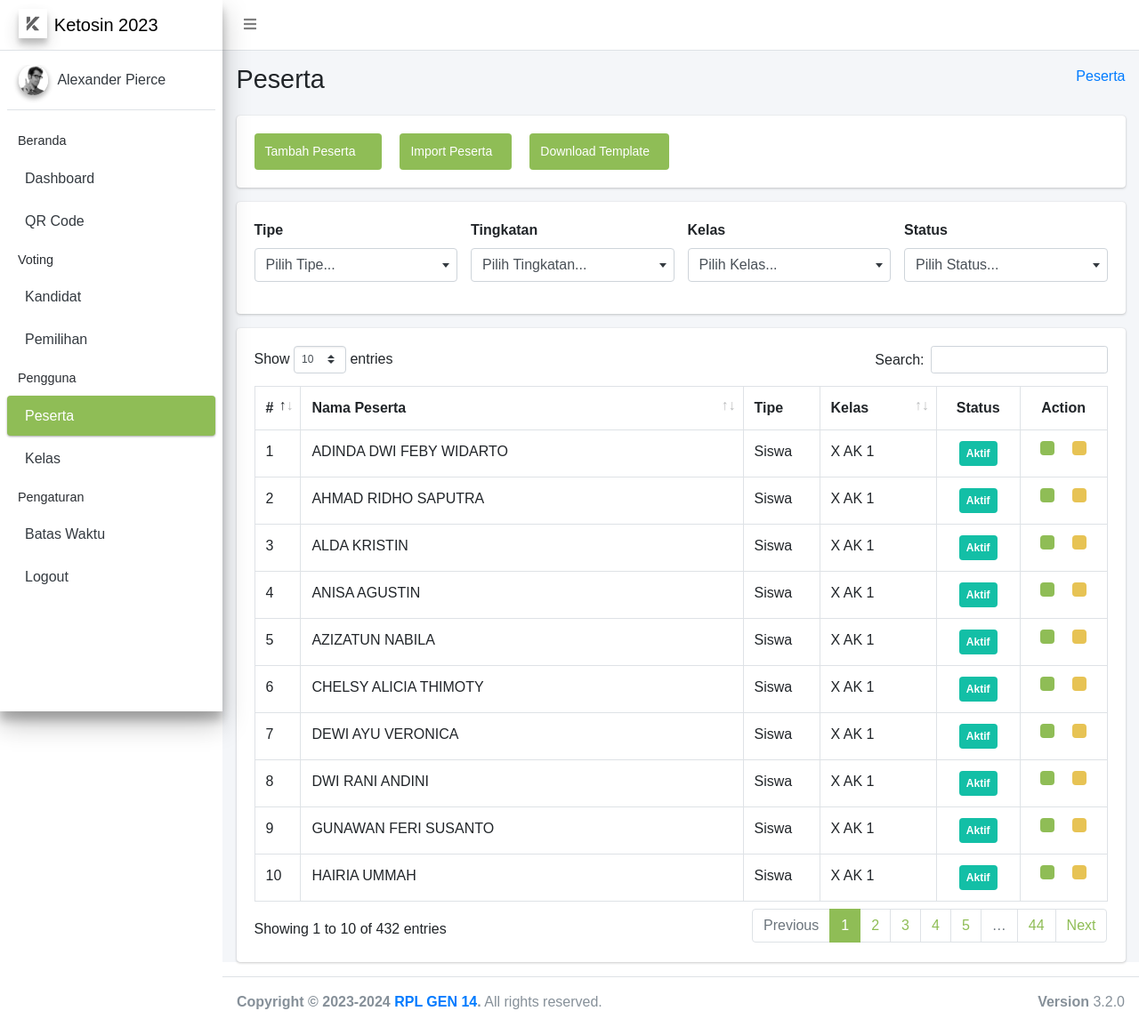
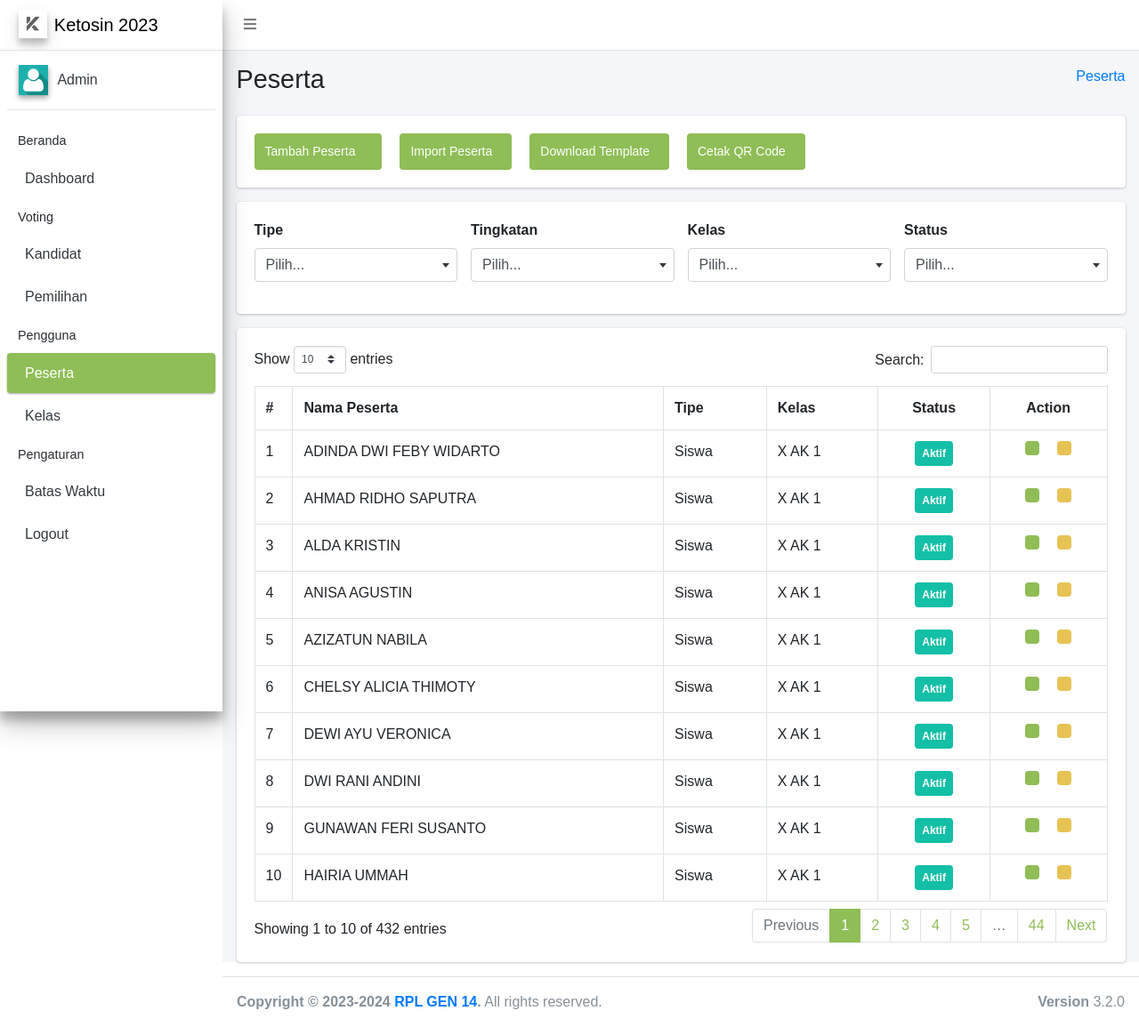
Before and after one commit to radhitiapratama/Ketosin-Web, a Laravel app: page /peserta in a window 1280 px wide. Shown: the whole page at 89% size. Run offline with Laravel 9, Linux system fonts and the light colour scheme; a user stored in the database is signed in; data comes from the database, SQL or seed files in the repository; some libraries are stand-ins or nearby versions; some web fonts are replaced.

Commit message:
Change Datatable to Server Side and move Cetak QR Code to Peserta views

```diff
--- a/app/Http/Controllers/PesertaController.php
+++ b/app/Http/Controllers/PesertaController.php
@@ -10,6 +10,8 @@ use Illuminate\Http\Request;
 use Illuminate\Support\Facades\DB;
 use Illuminate\Support\Facades\Validator;
 use Maatwebsite\Excel\Facades\Excel;
+use PDO;
+use Symfony\Component\CssSelector\XPath\Extension\FunctionExtension;
 
 class PesertaController extends Controller
 {
@@ -33,45 +35,84 @@ class PesertaController extends Controller
     public function index(Request $request)
     {
         if ($request->ajax()) {
-            $tipe = $request->tipe;
-            $tingkatan = $request->tingkatan;
-            $kelas = $request->kelas;
-            $status = $request->status;
+            $columnsSearch = ['p.nama_peserta'];
 
-            $sql_peserta = DB::table("peserta as p")
+            $table = DB::table('peserta as p');
+
+            if ($request->input("search.value")) {
+                $table->where(function ($q) use ($columnsSearch, $request) {
+                    foreach ($columnsSearch as $column) {
+                        $q->orWhere($column, 'like', '%' . $request->input("search.value") . "%");
+                    }
+                });
+            }
+
+            $sql_peserta = $table
                 ->select('p.*', 'k.nama_kelas')
                 ->join('kelas as k', 'k.id_kelas', '=', 'p.id_kelas');
 
-            if ($tipe != null) {
-                $sql_peserta->where("p.tipe", $tipe);
+            if ($request->tipe != null) {
+                $sql_peserta->where("p.tipe", $request->tipe);
             }
 
-            if ($tingkatan != null) {
-                $sql_peserta->where("p.tingkatan", $tingkatan);
+            if ($request->tingkatan != null) {
+                $sql_peserta->where("p.tingkatan", $request->tingkatan);
             }
 
-            if ($kelas != null) {
-                $sql_peserta->where("p.id_kelas", $kelas);
+            if ($request->kelas != null) {
+                $sql_peserta->where("p.id_kelas", $request->kelas);
             }
 
-            if ($status != null) {
-                $sql_peserta->where("p.status", $status);
+            if ($request->status != null) {
+                $sql_peserta->where("p.status", $request->status);
             }
 
-            return response()->json(
-                [
-                    'status' => true,
-                    'pesertas' => $sql_peserta->get(),
-                ]
-            );
+            $count = $sql_peserta->count();
+
+            $result = $sql_peserta->offset($request->start)
+                ->limit($request->length)
+                ->orderBy("p.id_peserta", 'ASC')
+                ->get();
+
+            $data = [];
+            if (!empty($result)) {
+                $i = $request->start;
+                foreach ($result as $row) {
+                    $i++;
+
+                    $tingkatan = $this->checkTingkatan($row->tingkatan);
+                    $status =  $this->checkStatus($row->status);
+                    $subData = [];
+                    $subData['no'] = $i;
+                    $subData['nama_peserta'] = $row->nama_peserta;
+                    $subData['tipe'] = $this->checkTipe($row->tipe);
+                    $subData['kelas'] = $tingkatan . " " . $row->nama_kelas;
+                    $subData['status'] = '
+                    <div class="text-center"> ' . $status . ' </div>
+                    ';
+                    $subData['action'] = '
+                    <div class="d-flex justify-content-center gap-20 text-center">
+                        <button type="button" class="badge badge-primary p-2 btn-detail-qr"
+                            data-qr-value="' . $row->qr_code . '" data-toggle="modal" data-target="#modalQr">
+                            <i class="ri-qr-code-line"></i>
+                        </button>
+                        <a href="/peserta/edit/' . $row->id_peserta . '" class="badge badge-warning p-2">
+                            <i class="ri-pencil-line"></i>
+                        </a>
+                    </div>
+                    ';
+
+                    $data[] = $subData;
+                }
+            }
+
+            return response()->json([
+                'draw' => $request->draw,
+                'recordsFiltered' => $count,
+                'recordsTotal' => $count,
+                'data' => $data,
+            ]);
         }
-
-        $sql_peserta = DB::table("peserta as p")
-            ->join('kelas as k', 'k.id_kelas', '=', 'p.id_kelas')
-            ->where("k.status", 1)
-            ->select('p.*', 'k.nama_kelas')
-            ->orderBy('p.id_peserta')
-            ->get();
 
         $sql_kelas = Kelas::where("status", 1)
             ->get();
@@ -81,7 +122,6 @@ class PesertaController extends Controller
             'tingkatans' => $this->tingkatans,
             'kelases' => $sql_kelas,
             'statuses' => $this->statuses,
-            'pesertas' => $sql_peserta,
         ];
 
         return view("peserta.index", $dataToView);
@@ -116,7 +156,7 @@ class PesertaController extends Controller
         Peserta::create([
             'nama_peserta' => $request->nama_peserta,
             'tipe' => $request->tipe,
-            'qr_code' => Str::random(10),
+            'qr_code' => Str::random(40),
             'tingkatan' => $request->tingkatan,
             'id_kelas' => $request->kelas,
         ]);
@@ -219,4 +259,51 @@ class PesertaController extends Controller
 
         return redirect()->back()->with("success_import", "success_import");
     }
+
+    public function checkTingkatan($tingkatan)
+    {
+        if ($tingkatan == 1) {
+            return  "X";
+        }
+
+        if ($tingkatan == 2) {
+            return  "XI";
+        }
+
+        if ($tingkatan == 3) {
+            return  "XII";
+        }
+
+        return null;
+    }
+
+    public function checkTipe($tipe)
+    {
+        if ($tipe == 1) {
+            return "Siswa";
+        }
+
+        if ($tipe == 2) {
+            return "Guru";
+        }
+
+        if ($tipe == 1) {
+            return "Karyawan";
+        }
+
+        return null;
+    }
+
+    public function checkStatus($status)
+    {
+        if ($status == 1) {
+            return '<span class="badge badge-success p-2">Aktif</span>';
+        }
+
+        if ($status = 0) {
+            return '<span class="badge badge-danger p-2">Nonaktif</span>';
+        }
+
+        return null;
+    }
 }
--- a/resources/views/layouts/sidebar.blade.php
+++ b/resources/views/layouts/sidebar.blade.php
@@ -11,10 +11,10 @@
         <!-- Sidebar user panel (optional) -->
         <div class="user-panel mt-3 pb-3 mb-3 d-flex">
             <div class="image">
-                <img src="/dist/img/user2-160x160.jpg" class="img-circle elevation-2" alt="User Image">
+                <img src="{{ asset('main-assets/imgs/default.jpg') }}" class=" elevation-2" alt="User Image">
             </div>
             <div class="info">
-                <a href="#" class="d-block">Alexander Pierce</a>
+                <a href="#" class="d-block">{{ ucfirst(Auth::user()->name) }}</a>
             </div>
         </div>
 
@@ -31,14 +31,14 @@
                         </p>
                     </a>
                 </li>
-                <li class="nav-item">
+                {{-- <li class="nav-item">
                     <a href="/qr-code" class="nav-link {{ Request::is('qr-code', 'qr-code/*') ? 'active' : '' }}">
                         <i class="nav-icon ri-qr-code-line"></i>
                         <p>
                             QR Code
                         </p>
                     </a>
-                </li>
+                </li> --}}
                 <li class="nav-header">Voting</li>
                 <li class="nav-item">
                     <a href="/kandidat" class="nav-link {{ Request::is('kandidat', 'kandidat/*') ? 'active' : '' }}">
--- a/resources/views/peserta/index.blade.php
+++ b/resources/views/peserta/index.blade.php
@@ -23,6 +23,9 @@
                 Download Template
                 <i class="ri-download-line"></i>
             </a>
+            <button type="button" class="btn btn-primary" data-toggle="modal" data-target="#cetakQrCode">
+                Cetak QR Code <i class="ri-printer-line"></i>
+            </button>
         </div>
     </div>
 
@@ -33,7 +36,7 @@
                     <div class="form-group">
                         <label for="#">Tipe</label>
                         <select name="filterTipe" id="filterTipe" class="form-control">
-                            <option value="">Pilih Tipe...</option>
+                            <option value="">Pilih...</option>
                             @foreach ($tipeses as $key => $value)
                                 <option value="{{ $key }}">{{ $value }}</option>
                             @endforeach
@@ -44,7 +47,7 @@
                     <div class="form-group">
                         <label for="#">Tingkatan</label>
                         <select name="filterTingkatan" id="filterTingkatan" class="form-control">
-                            <option value="">Pilih Tingkatan...</option>
+                            <option value="">Pilih...</option>
                             @foreach ($tingkatans as $key => $value)
                                 <option value="{{ $key }}">{{ $value }}</option>
                             @endforeach
@@ -55,7 +58,7 @@
                     <div class="form-group">
                         <label for="#">Kelas</label>
                         <select name="filterKelas" id="filterKelas" class="form-control">
-                            <option value="">Pilih Kelas...</option>
+                            <option value="">Pilih...</option>
                             @foreach ($kelases as $kelas)
                                 <option value="{{ $kelas->id_kelas }}">{{ $kelas->nama_kelas }}</option>
                             @endforeach
@@ -66,7 +69,7 @@
                     <div class="form-group">
                         <label for="#">Status</label>
                         <select name="filterStatus" id="filterStatus" class="form-control">
-                            <option value="">Pilih Status...</option>
+                            <option value="">Pilih...</option>
                             @foreach ($statuses as $key => $value)
                                 <option value="{{ $key }}">{{ $value }}</option>
                             @endforeach
@@ -79,7 +82,7 @@
 
     <div class="card">
         <div class="card-body table-responsive">
-            <table id="tblPeserta" class="table table-bordered">
+            <table id="tblPeserta" class="table table-bordered" style="width: 100%">
                 <thead>
                     <tr>
                         <th class="border-y-none" width="5">#</th>
@@ -91,7 +94,7 @@
                     </tr>
                 </thead>
                 <tbody>
-                    @foreach ($pesertas as $peserta)
+                    {{-- @foreach ($pesertas as $peserta)
                         <tr>
                             <td>{{ $loop->iteration }}</td>
                             <td>{{ $peserta->nama_peserta }}</td>
@@ -137,7 +140,7 @@
                                 </div>
                             </td>
                         </tr>
-                    @endforeach
+                    @endforeach --}}
 
                 </tbody>
             </table>
@@ -203,6 +206,45 @@
         </div>
     </div>
 
+    <!-- Modal Cetak QR Code -->
+    <div class="modal fade" id="cetakQrCode" tabindex="-1" aria-labelledby="exampleModalLabel" aria-hidden="true">
+        <div class="modal-dialog modal-lg">
+            <div class="modal-content">
+                <div class="modal-header">
+                    <h5 class="modal-title" id="exampleModalLabel">Cetak QR Code</h5>
+                    <button type="button" class="close" data-dismiss="modal" aria-label="Close">
+                        <span aria-hidden="true">&times;</span>
+                    </button>
+                </div>
+                <div class="modal-body">
+                    <form action="/qr-code/cetak-qr" method="POST" class="mb-3" target="_blank">
+                        @csrf
+                        <div class="form-group">
+                            <label for="#">Tipe</label>
+                            <select name="tipe_cetak" id="tipe_cetak" class="form-control" required>
+                                <option value="">Pilih Tipe...</option>
+                                @foreach ($tipeses as $key => $value)
+                                    <option value="{{ $key }}">{{ $value }}</option>
+                                @endforeach
+                            </select>
+                        </div>
+                        <div class="qr-cetak-form-wrapper">
+
+                        </div>
+
+                        <div class="row">
+                            <div class="col-12 d-flex justify-content-center gap-20">
+                                <button type="button" class="btn btn-secondary" data-dismiss="modal">Batal</button>
+                                <button type="submit" class="btn btn-primary" id="btn-cetak-qr">Cetak</button>
+                            </div>
+                        </div>
+                    </form>
+                </div>
+            </div>
+        </div>
+    </div>
+
+
     <script src="{{ asset('plugins/datatables/jquery.dataTables.min.js') }}"></script>
     <script src="{{ asset('plugins/datatables-bs4/js/dataTables.bootstrap4.min.js') }}"></script>
     <script src="{{ asset('plugins/bs-custom-file-input/bs-custom-file-input.min.js') }}"></script>
@@ -235,14 +277,72 @@
 
         const csrf = $('meta[name="csrf-token"]').attr('content');
 
+        const cetak_form_siswa = `
+        <div class="row">
+            <div class="col-md-6 col-12">
+                <div class="form-group">
+                    <label for="#">Tingkatan</label>
+                    <select name="cetak_tingkatan" id="cetak_tingkatan" class="form-control" required>
+                        <option value="">Pilih Tingkatan...</option>
+                        @foreach ($tingkatans as $key => $value)
+                            <option value="{{ $key }}">{{ $value }}</option>
+                        @endforeach
+                    </select>
+                </div>
+            </div>
+            <div class="col-md-6 col-12">
+                <div class="form-group">
+                    <label for="#">Kelas</label>
+                    <select name="cetak_kelas" id="cetak_kelas" class="form-control" required>
+                        <option value="">Pilih Kelas...</option>
+                        @foreach ($kelases as $kelas)
+                            <option value="{{ $kelas->id_kelas }}">{{ $kelas->nama_kelas }}</option>
+                        @endforeach
+                    </select>
+                </div>
+            </div>
+        </div>
+        `;
+
         bsCustomFileInput.init();
 
         function showDataTable() {
             $("#tblPeserta").DataTable({
-                columnDefs: [{
-                    targets: [2, 4, 5],
-                    orderable: false,
-                }]
+                serverSide: true,
+                processing: true,
+                searchDelay: 1500,
+                ordering: false,
+                ajax: {
+                    url: "{{ url('peserta') }}",
+                    data: function(data) {
+                        data.tipe = $("#filterTipe").val();
+                        data.tingkatan = $("#filterTingkatan").val();
+                        data.kelas = $("#filterKelas").val();
+                        data.status = $("#filterStatus").val();
+                    }
+                },
+                drawCallback: function(res) {
+                    console.log(res.json);
+                },
+                columns: [{
+                        data: "no"
+                    },
+                    {
+                        data: "nama_peserta"
+                    },
+                    {
+                        data: "tipe"
+                    },
+                    {
+                        data: "kelas"
+                    },
+                    {
+                        data: "status"
+                    },
+                    {
+                        data: "action"
+                    },
+                ],
             });
         }
 
@@ -250,30 +350,67 @@
             $("#tblPeserta").DataTable().clear().destroy();
         }
 
+        function show_error_validation_input() {
+            Swal.fire({
+                position: 'top-end',
+                icon: 'error',
+                iconColor: "#FFF",
+                title: 'Gagal ! Semua input wajib di isi',
+                showConfirmButton: false,
+                customClass: {
+                    popup: 'colored-toast'
+                },
+                timer: 3000,
+                toast: true
+            });
+        }
+
+        function close_error_validation_input() {
+            Swal.close();
+        }
+
+        function show_loading_loader() {
+            Swal.fire({
+                icon: 'info',
+                title: 'Loading...',
+            })
+        }
+
+        function hide_loading_loader() {
+            Swal.close();
+        }
+
+
         showDataTable();
 
         $("#filterTipe").select2(configSelect2);
         $("#filterTingkatan").select2(configSelect2);
         $("#filterKelas").select2(configSelect2);
         $("#filterStatus").select2(configSelect2);
+        $("#tipe_cetak").select2(configSelect2);
+
 
         $("#filterTipe").change(function() {
-            filterTable();
+            destoryDataTable();
+            showDataTable();
         });
 
         $("#filterTingkatan").change(function() {
-            filterTable();
+            destoryDataTable();
+            showDataTable();
         })
 
         $("#filterKelas").change(function() {
-            filterTable();
+            destoryDataTable();
+            showDataTable();
         });
 
         $("#filterStatus").change(function() {
-            filterTable();
+            destoryDataTable();
+            showDataTable();
         })
 
-        $(".btn-detail-qr").click(function() {
+        $(document).on("click", ".btn-detail-qr", function() {
             let qrValue = $(this).data("qr-value");
             console.log(qrValue);
             $(".modal-qr-code").html(``);
@@ -281,104 +418,26 @@
             $(".modal-qr-value").html(qrEl);
         });
 
+        $("#tipe_cetak").change(function() {
+            const tipe = $(this).val();
 
-        function filterTable() {
-            let filterTipe = $("#filterTipe").val();
-            let filterTingkatan = $("#filterTingkatan").val();
-            let filterKelas = $("#filterKelas").val();
-            let filterStatus = $("#filterStatus").val();
-
-            destoryDataTable();
-
-            $.ajax({
-                type: "POST",
-                headers: {
-                    'X-CSRF-TOKEN': csrf
-                },
-                url: "{{ url('peserta') }}",
-                data: {
-                    tipe: filterTipe,
-                    tingkatan: filterTingkatan,
-                    kelas: filterKelas,
-                    status: filterStatus,
-                },
-                dataType: "json",
-                success: function(response) {
-                    console.log(response);
-
-                    const peserta = response.pesertas;
-                    let html = ``;
-                    let num = 1;
-
-                    for (let i = 0; i < peserta.length; i++) {
-                        const tipe = checkTipe(peserta[i].tipe)
-                        const tingkatan = checkTingkatan(peserta[i].tingkatan);
-                        const status = checkStatus(peserta[i].status);
-
-                        html += `
-                        <tr>
-                            <td>${num}</td>
-                            <td>${peserta[i].nama_peserta}</td>
-                            <td>
-                               ${tipe}
-                            </td>
-                            <td>
-                               ${tingkatan} ${peserta[i].nama_kelas}
-                            </td>
-                            <td class="text-center">
-                               ${status}
-                            </td>
-                            <td class="text-center">
-                                <a href="/peserta/edit/${peserta[i].id_peserta}" class="badge badge-warning p-2">
-                                    <i class="ri-pencil-line"></i>
-                                </a>
-                            </td>
-                        </tr>
-                        `;
-                        num++;
-                    }
-
-                    $("#tblPeserta tbody").html(html);
-
-                    showDataTable();
-                }
-            });
-        }
-
-        function checkTipe(tipe) {
             if (tipe == 1) {
-                return "Siswa";
+                $(".qr-cetak-form-wrapper").html(cetak_form_siswa);
+                $("#cetak_tingkatan").select2(configSelect2);
+                $("#cetak_kelas").select2(configSelect2);
+                return;
             }
 
             if (tipe == 2) {
-                return "Guru";
+                $(".qr-cetak-form-wrapper").html("");
+                return;
             }
 
             if (tipe == 3) {
-                return "Karyawan";
-            }
-        }
-
-        function checkTingkatan(tingkatan) {
-            if (tingkatan == 1) {
-                return "X";
+                $(".qr-cetak-form-wrapper").html("");
+                return;
             }
 
-            if (tingkatan == 2) {
-                return "XI";
-            }
-
-            if (tingkatan == 3) {
-                return "XII";
-            }
-        }
-
-        function checkStatus(status) {
-            if (status == 1) {
-                return `<span class="badge badge-success p-2">Aktif</span>`;
-            } else {
-                return `<span class="badge badge-danger p-2">Nonaktif</span>`;
-            }
-        }
+        });
     </script>
 @endsection
```
Also changed, not shown: app/Http/Controllers/PemilihanController.php (+125 -6 lines), resources/views/pemilihan/index.blade.php (+72 -16 lines).
